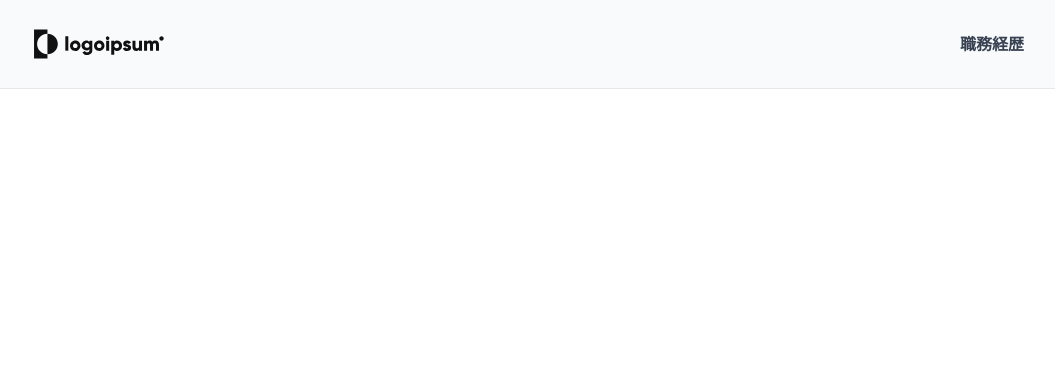
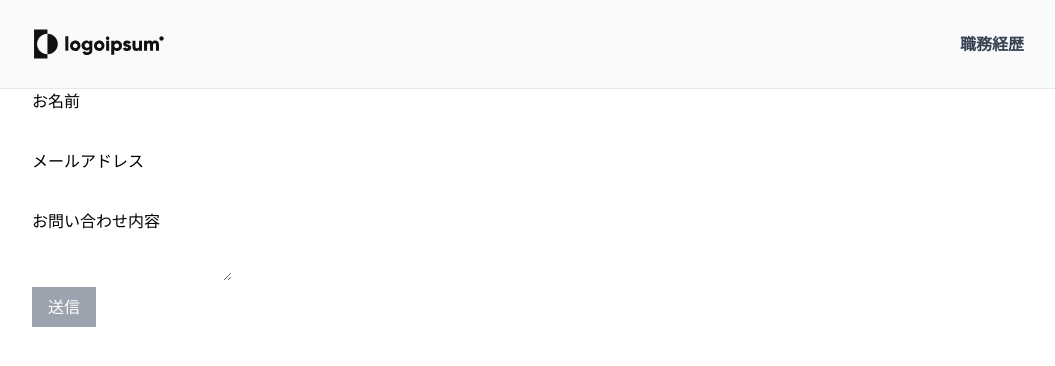
Before and after one commit to yha-1228/portfolio, a Next.js app: page / in a window 1280 px wide. Shown: the top 366 px of the page, without its empty margins (112-1167 px from the left). Built offline with nearby package versions, Linux system fonts and the light colour scheme.

Commit message:
feat: お問い合わせフォーム フォームロジック (#4)

```diff
--- /dev/null
+++ b/src/components/button.tsx
@@ -0,0 +1,26 @@
+import React from 'react';
+import { twMerge } from 'tailwind-merge';
+
+type ButtonProps = React.ComponentPropsWithRef<'button'>;
+
+const Button = React.forwardRef<HTMLButtonElement, ButtonProps>(
+  (props, ref) => {
+    const { className, ...restProps } = props;
+
+    return (
+      <button
+        className={twMerge(
+          'bg-blue-500 px-4 py-2 text-white',
+          'disabled:cursor-not-allowed disabled:bg-gray-400',
+          className
+        )}
+        {...restProps}
+        ref={ref}
+      />
+    );
+  }
+);
+
+Button.displayName = 'Button';
+
+export default Button;
--- /dev/null
+++ b/src/components/contact-form.tsx
@@ -0,0 +1,148 @@
+import { useState } from 'react';
+import * as m from '@/form/message';
+import * as v from '@/form/validator';
+import isEmptyObject from '@/utils/is-empty-object';
+import Button from './button';
+import Container from './container';
+
+type FieldType = HTMLInputElement | HTMLTextAreaElement;
+
+type ContactFormValues = {
+  /**
+   * お名前
+   *
+   * @description 必須
+   */
+  name: string;
+  /**
+   * メールアドレス
+   *
+   * @description 必須, Eメール
+   */
+  email: string;
+  /**
+   * お問い合わせ内容
+   *
+   * @description 10文字以上
+   */
+  message: string;
+};
+
+const initialContactFormValues: ContactFormValues = {
+  name: '',
+  email: '',
+  message: '',
+};
+
+type ContactFormErrors = { [k in keyof ContactFormValues]?: string };
+
+function validate(values: ContactFormValues): ContactFormErrors {
+  const errors: ContactFormErrors = {};
+
+  if (!v.exists(values.name)) {
+    errors.name = m.required;
+  }
+
+  if (!v.exists(values.email)) {
+    errors.email = m.required;
+  } else if (!v.isEmail(values.email)) {
+    errors.email = m.email;
+  }
+
+  if (!v.isLength(values.message, { min: 10 })) {
+    errors.message = m.length({ min: 10 });
+  }
+
+  return errors;
+}
+
+type ContactFormTouched = { [k in keyof ContactFormValues]: boolean };
+
+const initialContactFormTouched: ContactFormTouched = {
+  name: false,
+  email: false,
+  message: false,
+};
+
+export default function ContactForm() {
+  const [values, setValues] = useState(initialContactFormValues);
+  const errors = validate(values);
+
+  const [touched, setTouched] = useState<ContactFormTouched>(
+    initialContactFormTouched
+  );
+
+  const handleChange = (e: React.ChangeEvent<FieldType>) => {
+    setValues((prev) => ({ ...prev, [e.target.name]: e.target.value }));
+  };
+
+  const handleBlur = (e: React.FocusEvent<FieldType>) => {
+    setTouched((prev) => ({ ...prev, [e.target.name]: true }));
+  };
+
+  const handleSubmit = async (e: React.FormEvent<HTMLFormElement>) => {
+    e.preventDefault();
+
+    alert(JSON.stringify(values, null, 2));
+  };
+
+  return (
+    <Container>
+      <form onSubmit={handleSubmit}>
+        <div className="space-y-3">
+          <div>
+            <div>
+              <label htmlFor="name">お名前</label>
+            </div>
+            <div>
+              <input
+                type="text"
+                name="name"
+                value={values.name}
+                onChange={handleChange}
+                onBlur={handleBlur}
+              />
+            </div>
+            {errors.name && touched.name ? (
+              <p className="text-sm text-red-500">{errors.name}</p>
+            ) : null}
+          </div>
+          <div>
+            <div>
+              <label htmlFor="email">メールアドレス</label>
+            </div>
+            <div>
+              <input
+                type="email"
+                name="email"
+                value={values.email}
+                onChange={handleChange}
+                onBlur={handleBlur}
+              />
+            </div>
+            {errors.email && touched.email ? (
+              <p className="text-sm text-red-500">{errors.email}</p>
+            ) : null}
+          </div>
+          <div>
+            <div>
+              <label htmlFor="message">お問い合わせ内容</label>
+            </div>
+            <div>
+              <textarea
+                name="message"
+                value={values.message}
+                onChange={handleChange}
+                onBlur={handleBlur}
+              />
+            </div>
+            {errors.message && touched.message ? (
+              <p className="text-sm text-red-500">{errors.message}</p>
+            ) : null}
+          </div>
+        </div>
+        <Button disabled={!isEmptyObject(errors)}>送信</Button>
+      </form>
+    </Container>
+  );
+}
--- /dev/null
+++ b/src/form/message.ts
@@ -0,0 +1,18 @@
+export const required = '必須項目です。';
+
+export const email = 'メールアドレスの形式で入力してください。';
+
+type LengthOptions = {
+  min: number;
+  max?: number;
+};
+
+export function length(options: LengthOptions) {
+  const { min, max } = options;
+
+  if (!max) {
+    return `${min}文字以上で入力してください。`;
+  } else {
+    return `${min}文字以上、${max}文字未満で入力してください。`;
+  }
+}
--- /dev/null
+++ b/src/form/validator.ts
@@ -0,0 +1,23 @@
+export function exists(input: string) {
+  return !!input;
+}
+
+export function isEmail(input: string) {
+  return /^[A-Z0-9._%+-]+@[A-Z0-9.-]+\.[A-Z]{2,4}$/i.test(input);
+}
+
+type IsLengthOptions = {
+  min: number;
+  max?: number;
+};
+
+export function isLength(input: string, options: IsLengthOptions) {
+  const { min, max } = options;
+  const length = input.length;
+
+  if (!max) {
+    return min <= length;
+  } else {
+    return min <= length && length <= max;
+  }
+}
--- a/src/pages/index.tsx
+++ b/src/pages/index.tsx
@@ -1,5 +1,10 @@
+import ContactForm from '@/components/contact-form';
 import Layout from '@/components/layout';
 
 export default function Home() {
-  return <Layout />;
+  return (
+    <Layout>
+      <ContactForm />
+    </Layout>
+  );
 }
--- /dev/null
+++ b/src/utils/is-empty-object.ts
@@ -0,0 +1,5 @@
+export default function isEmptyObject(
+  value: object
+): value is Record<string, never> {
+  return Object.values(value).length === 0;
+}
```
